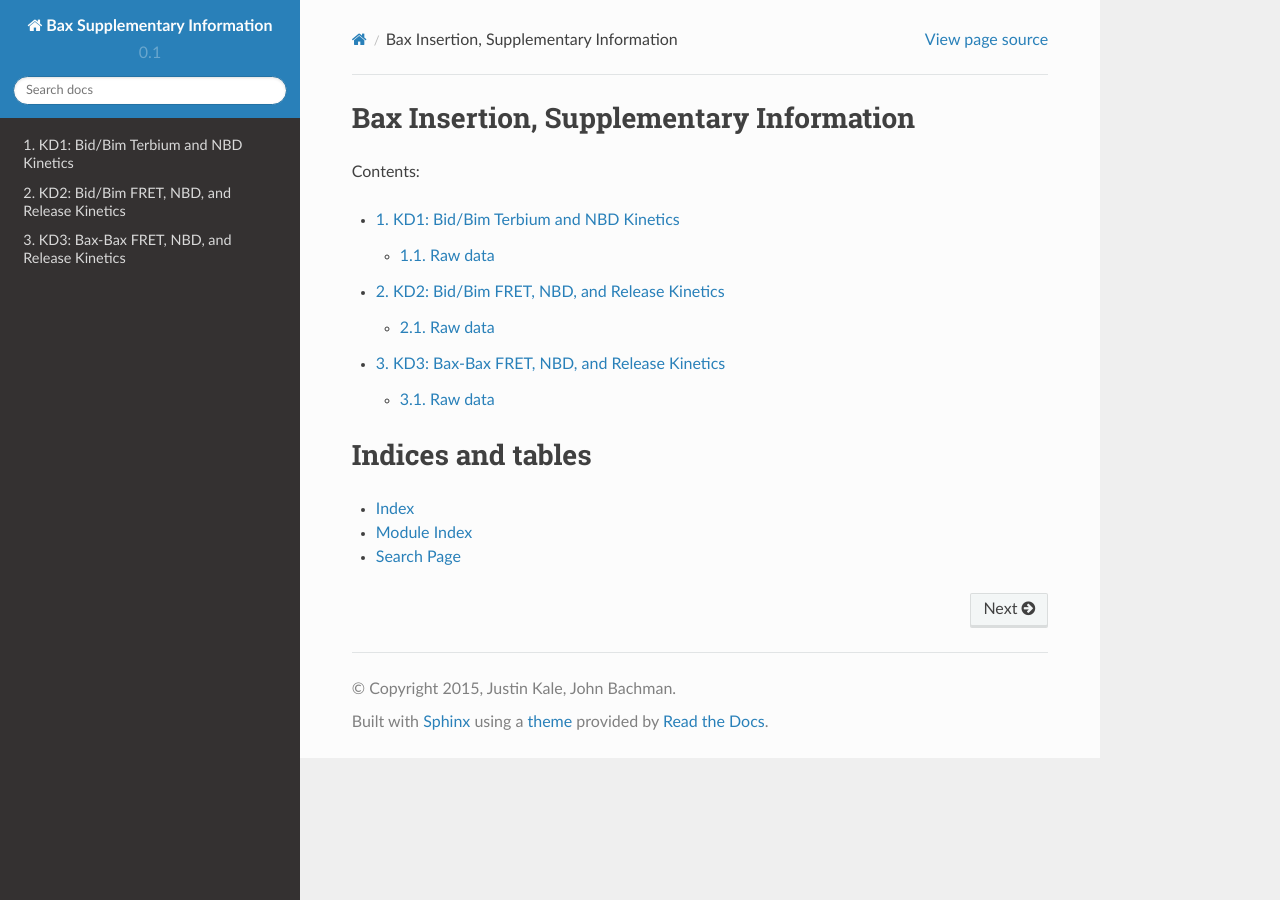
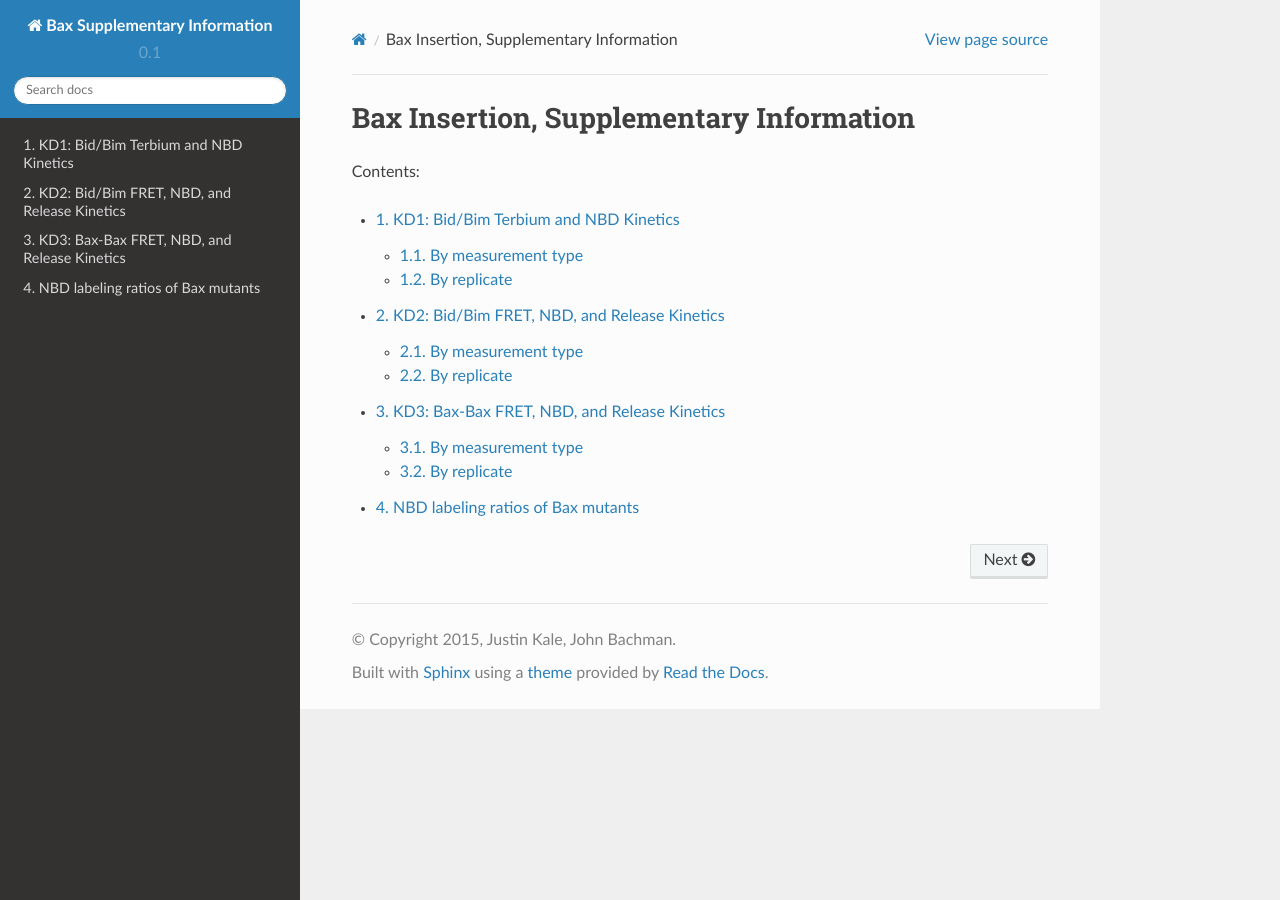
Before and after one commit to johnbachman/bax_insertion_paper, a Sphinx documentation site: the page built from doc/index.rst, in a window 1280 px wide. Built offline with Sphinx 7.4.7 and the Read the Docs theme 2.0.0, drawn with Linux system fonts in a browser that asks for light colours.

Commit message:
Make all appendix sections show raw data only

```diff
--- a/doc/bax_bax_fret_nbd_release/raw_data.rst
+++ b/doc/bax_bax_fret_nbd_release/raw_data.rst
@@ -1,5 +1,7 @@
-Raw data
-========
+.. _bax_bax_fret_terbium_nbd:
+
+KD3: Bax-Bax FRET, NBD, and Release Kinetics
+============================================
 
 By measurement type
 -------------------
--- a/doc/bid_bim_fret_nbd_release/raw_data.rst
+++ b/doc/bid_bim_fret_nbd_release/raw_data.rst
@@ -1,5 +1,7 @@
-Raw data
-========
+.. _bid_bim_fret_terbium_nbd:
+
+KD2: Bid/Bim FRET, NBD, and Release Kinetics
+============================================
 
 By measurement type
 -------------------
--- a/doc/bid_bim_nbd_release/raw_data.rst
+++ b/doc/bid_bim_nbd_release/raw_data.rst
@@ -1,5 +1,7 @@
-Raw data
-========
+.. _bid_bim_terbium_nbd:
+
+KD1: Bid/Bim Terbium and NBD Kinetics
+=====================================
 
 By measurement type
 -------------------
--- a/doc/index.rst
+++ b/doc/index.rst
@@ -12,13 +12,9 @@ Contents:
    :maxdepth: 2
    :numbered:
 
-   bid_bim_nbd_release/index
-   bid_bim_fret_nbd_release/index
-   bax_bax_fret_nbd_release/index
+   bid_bim_nbd_release/raw_data
+   bid_bim_fret_nbd_release/raw_data
+   bax_bax_fret_nbd_release/raw_data
+   labeling_ratios
 
-Indices and tables
-==================
-
-* :ref:`genindex`
-* :ref:`modindex`
-* :ref:`search`
+.. Indices and tables ================== * :ref:`genindex` * :ref:`modindex` * :ref:`search`
```
